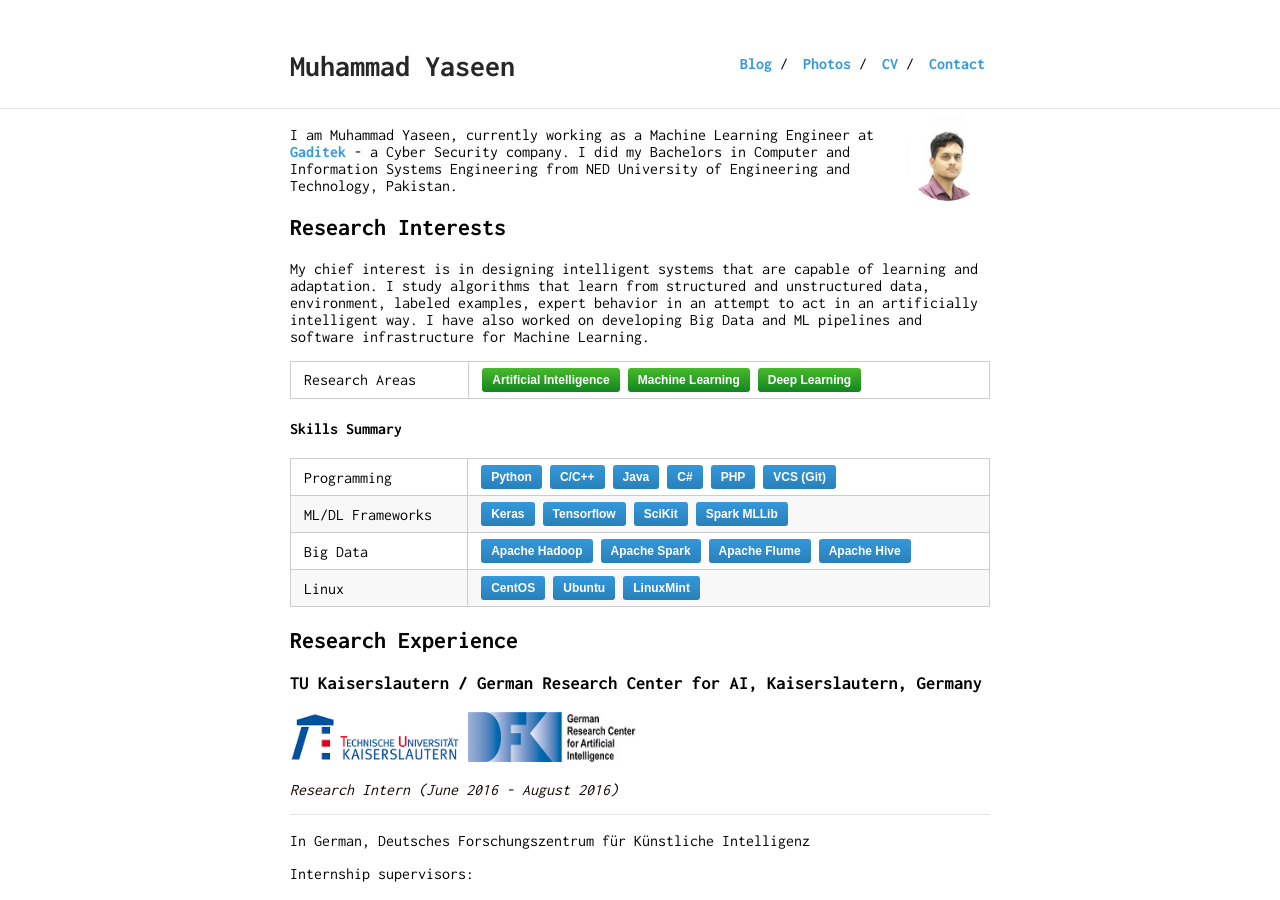
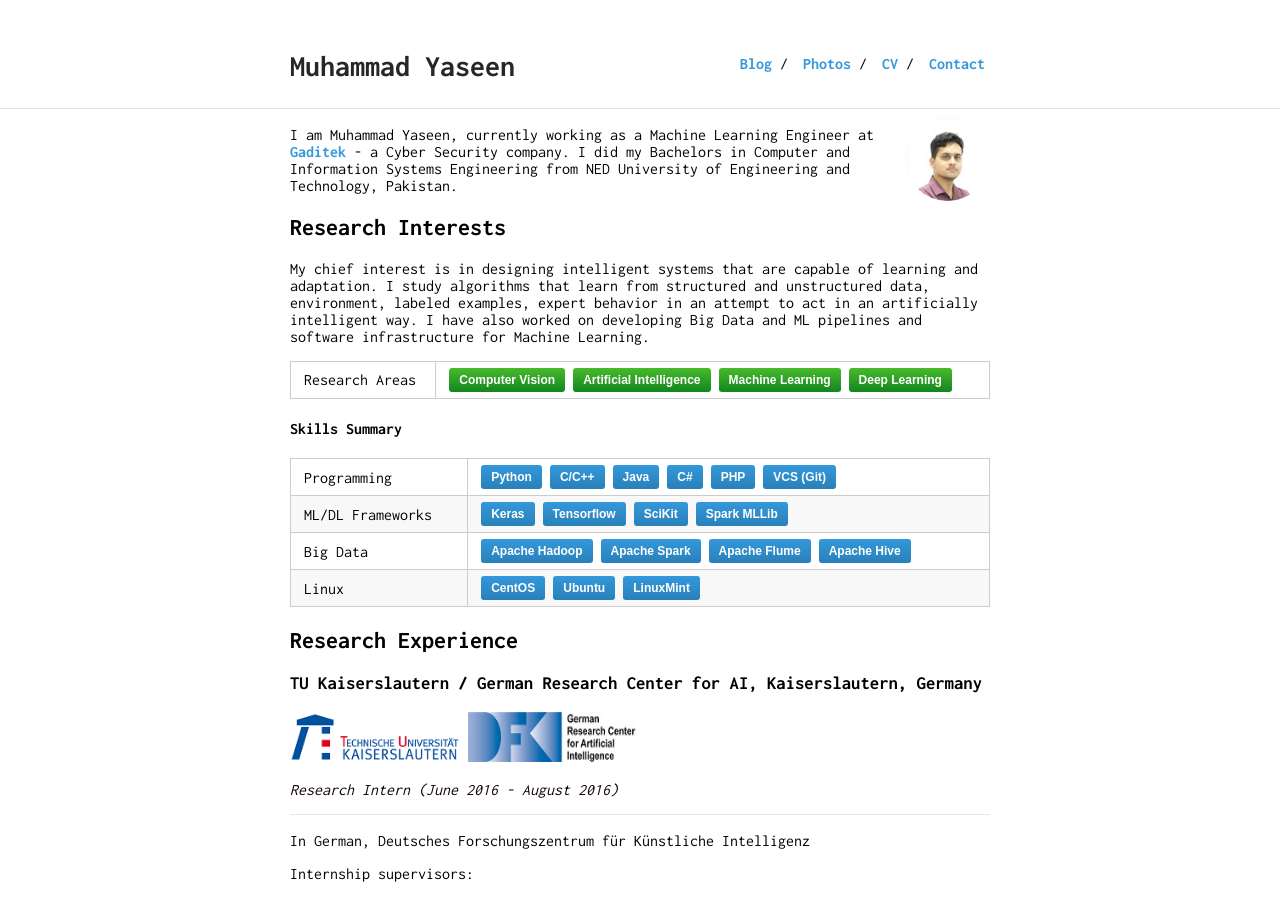
Before and after one commit to muhammadyaseen/muhammadyaseen.github.io, a Jekyll site: the page built from index.md, in a window 1280 px wide and 900 px high. Built offline with Jekyll 4.4.1, drawn with Linux system fonts in a browser that asks for light colours; some of the changed text lies outside the part shown.

Commit message:
added CNN course

```diff
--- a/index.md
+++ b/index.md
@@ -11,7 +11,7 @@
 My chief interest is in designing intelligent systems that are capable of learning and adaptation. I study algorithms that learn from structured and unstructured data, environment, labeled examples, expert behavior in an attempt to act in an artificially intelligent way. I have also worked on developing Big Data and ML pipelines and software infrastructure for Machine Learning.
 
 ----------------|-----------------------------
-Research Areas  | <button class="skill-badge-green">Artificial Intelligence</button> <button class="skill-badge-green">Machine Learning</button> <button class="skill-badge-green">Deep Learning</button>
+Research Areas  | <button class="skill-badge-green">Computer Vision</button> <button class="skill-badge-green">Artificial Intelligence</button> <button class="skill-badge-green">Machine Learning</button> <button class="skill-badge-green">Deep Learning</button>
 
 #### Skills Summary
 
@@ -129,6 +129,7 @@
 |Neural Networks and Deep Learning <a class="ext-link-a" href="https://www.coursera.org/account/accomplishments/records/JFCDJRZTFEGF"><img class="ext-link-img" src="./images/ext-link.png" /></a>
 |Improving Deep Neural Networks <a class="ext-link-a" href="https://www.coursera.org/account/accomplishments/records/QAU637EFNMUX"><img class="ext-link-img" src="./images/ext-link.png" /></a>
 |Structuring Machine Learning Projects <a class="ext-link-a" href="https://www.coursera.org/account/accomplishments/certificate/DS946XD4BCRL"><img class="ext-link-img" src="./images/ext-link.png" /></a>
+|Convolutional Neural Networks <a class="ext-link-a" href="https://www.coursera.org/account/accomplishments/certificate/8MH6BS2CBWAN"><img class="ext-link-img" src="./images/ext-link.png" /></a>
 |Machine Learning by Andrew Ng <a class="ext-link-a" href="https://www.coursera.org/account/accomplishments/records/3FQ2F8AHTNL2"><img class="ext-link-img" src="./images/ext-link.png" /></a>
 |Bayesian Statistics: From Concepts to Data Analysis <a class="ext-link-a" href="https://www.coursera.org/learn/bayesian-statistics"><img class="ext-link-img" src="./images/ext-link.png" /></a>
 |Deep Learning: RNN in Python <a class="ext-link-a" href="https://www.udemy.com/deep-learning-recurrent-neural-networks-in-python"><img class="ext-link-img" src="./images/ext-link.png" /></a>
```
